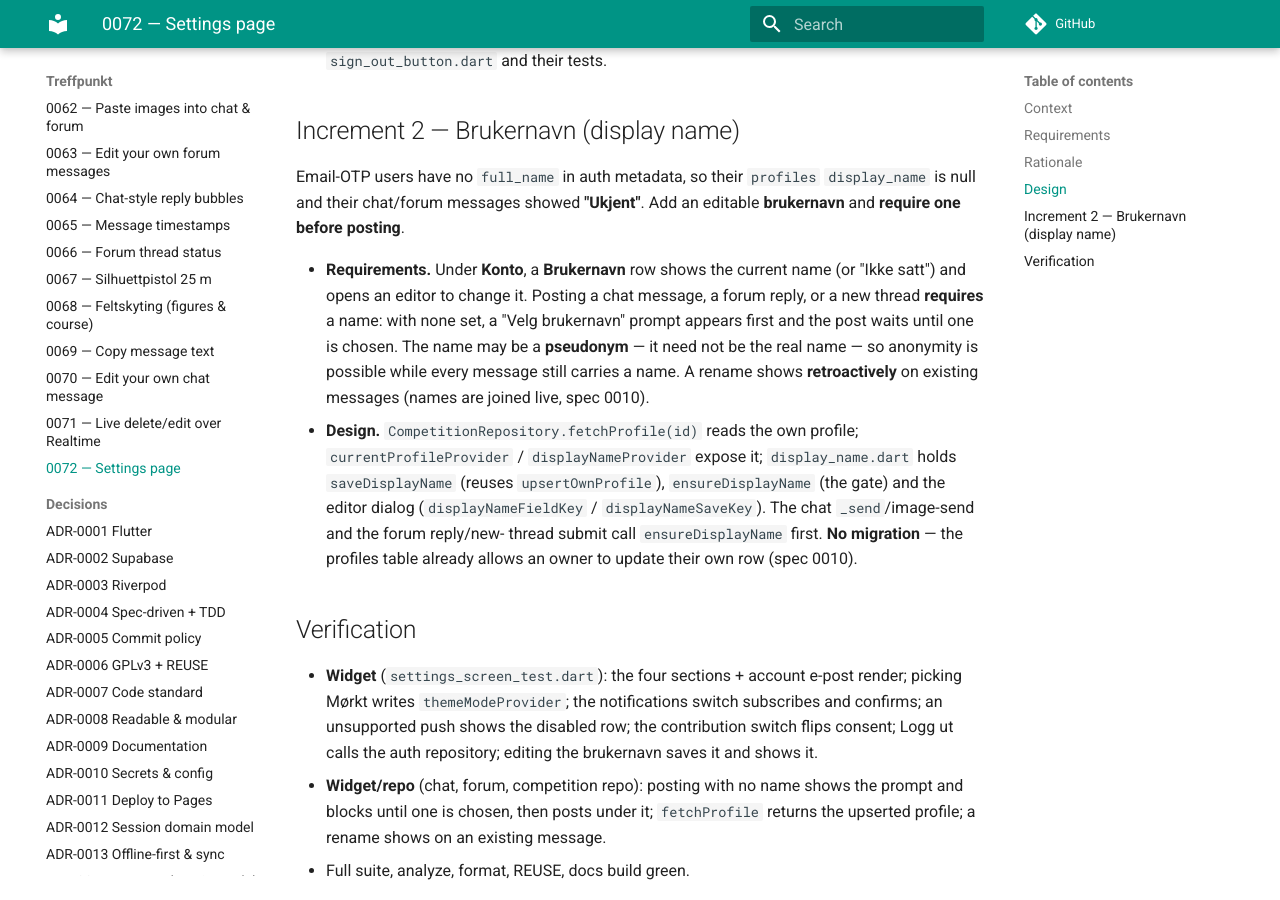
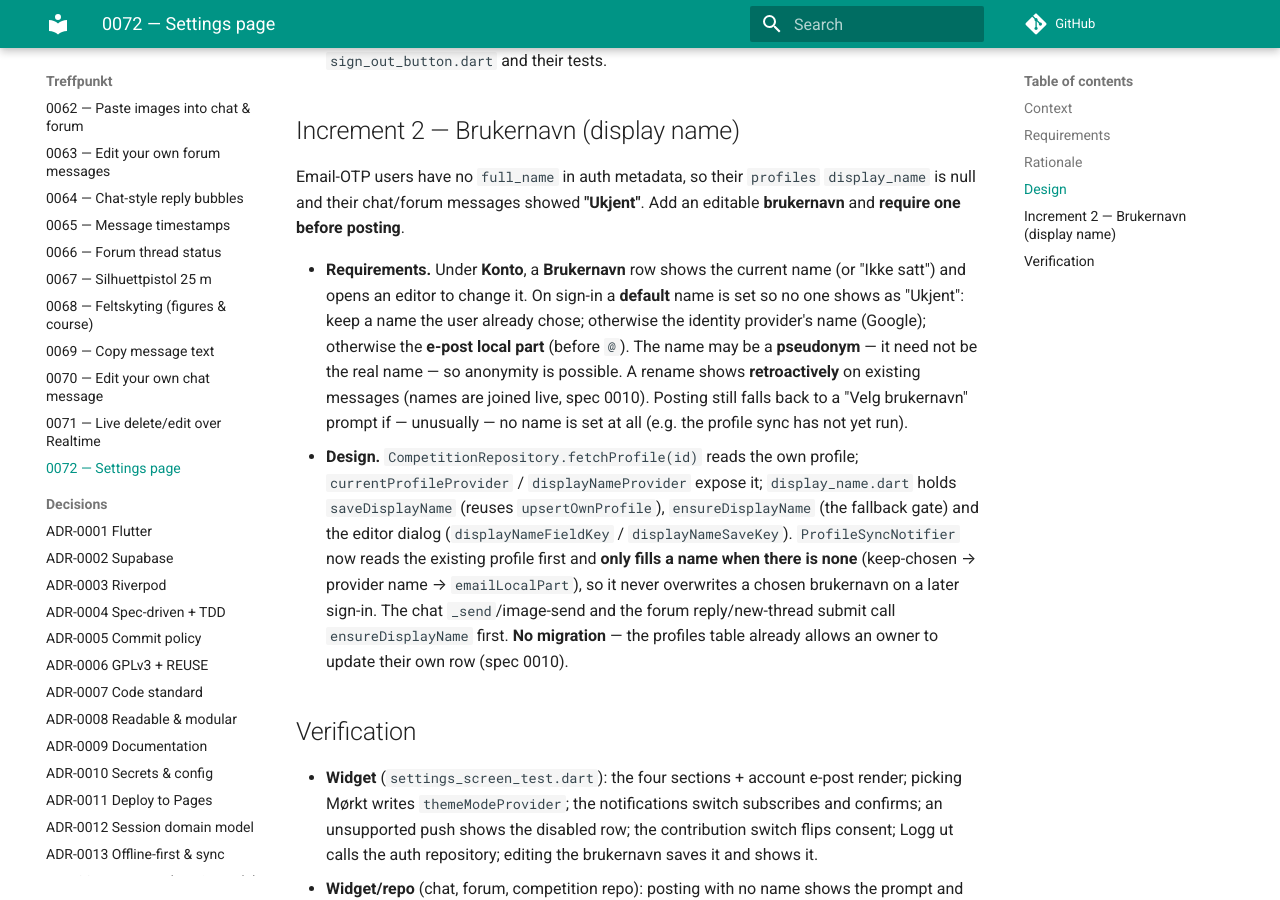
Before and after one commit to roykollensvendsen/treffpunkt, an MkDocs documentation site: the page built from docs/specs/0072-settings-page.md, in a window 1280 px wide and 900 px high, scrolled down 1699 px. Built offline with MkDocs 1.6.1 and Material for MkDocs 9.7.7, drawn with Linux system fonts in a browser that asks for light colours; comment, search, counter and statistics services are not loaded.

Commit message:
feat(profile): default the display name to the e-post username
Signing in with e-post gave no display name, so those users showed up as
"Ukjent" all over chat and forum. Now, on sign-in, a sensible default is
set when there is no name yet: the identity provider's name (Google), or
failing that the local part of the e-post (before @).

This also fixes a related bug the editable brukernavn exposed: the
sign-in sync used to upsert the identity provider's name every time, so
a chosen brukernavn was overwritten on the next launch. The sync now
reads the existing profile first and only fills a name when there is
none, so a chosen name is kept.

The "choose a name before posting" prompt stays as a fallback for the
unusual case where no name is set at all (e.g. the sync has not run).

- competition_providers.dart: ProfileSyncNotifier reads the profile,
  keeps a chosen name, else provider name, else emailLocalPart(email).
- test: defaults to the e-post local part; keeps a chosen name across
  sign-in.
- docs: spec 0072, user guide, changelog.

```diff
--- a/docs/specs/0072-settings-page.md
+++ b/docs/specs/0072-settings-page.md
@@ -62,19 +62,24 @@
 editable **brukernavn** and **require one before posting**.
 
 - **Requirements.** Under **Konto**, a **Brukernavn** row shows the current name
-  (or "Ikke satt") and opens an editor to change it. Posting a chat message, a
-  forum reply, or a new thread **requires** a name: with none set, a "Velg
-  brukernavn" prompt appears first and the post waits until one is chosen. The
-  name may be a **pseudonym** — it need not be the real name — so anonymity is
-  possible while every message still carries a name. A rename shows
-  **retroactively** on existing messages (names are joined live, spec 0010).
+  (or "Ikke satt") and opens an editor to change it. On sign-in a **default**
+  name is set so no one shows as "Ukjent": keep a name the user already chose;
+  otherwise the identity provider's name (Google); otherwise the **e-post local
+  part** (before `@`). The name may be a **pseudonym** — it need not be the real
+  name — so anonymity is possible. A rename shows **retroactively** on existing
+  messages (names are joined live, spec 0010). Posting still falls back to a
+  "Velg brukernavn" prompt if — unusually — no name is set at all (e.g. the
+  profile sync has not yet run).
 - **Design.** `CompetitionRepository.fetchProfile(id)` reads the own profile;
   `currentProfileProvider` / `displayNameProvider` expose it;
   `display_name.dart` holds `saveDisplayName` (reuses `upsertOwnProfile`),
-  `ensureDisplayName` (the gate) and the editor dialog (`displayNameFieldKey` /
-  `displayNameSaveKey`). The chat `_send`/image-send and the forum reply/new-
-  thread submit call `ensureDisplayName` first. **No migration** — the profiles
-  table already allows an owner to update their own row (spec 0010).
+  `ensureDisplayName` (the fallback gate) and the editor dialog
+  (`displayNameFieldKey` / `displayNameSaveKey`). `ProfileSyncNotifier` now reads
+  the existing profile first and **only fills a name when there is none**
+  (keep-chosen → provider name → `emailLocalPart`), so it never overwrites a
+  chosen brukernavn on a later sign-in. The chat `_send`/image-send and the forum
+  reply/new-thread submit call `ensureDisplayName` first. **No migration** — the
+  profiles table already allows an owner to update their own row (spec 0010).
 
 ## Verification
 - **Widget** (`settings_screen_test.dart`): the four sections + account e-post
```
Also changed, not shown: docs/CHANGELOG.md (+4 -3 lines), docs/user/getting-started.md (+5 -4 lines), 2 other files.
